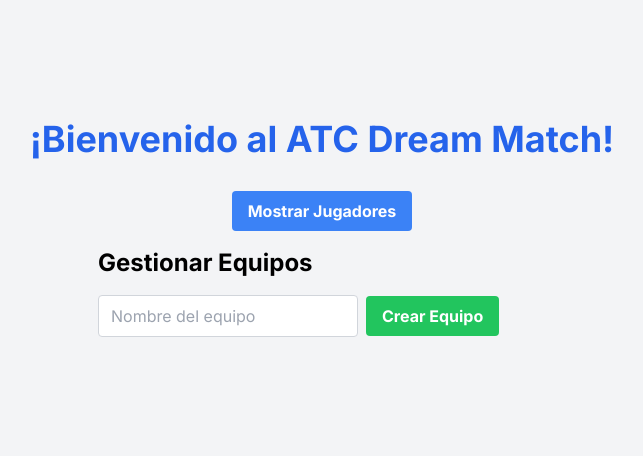
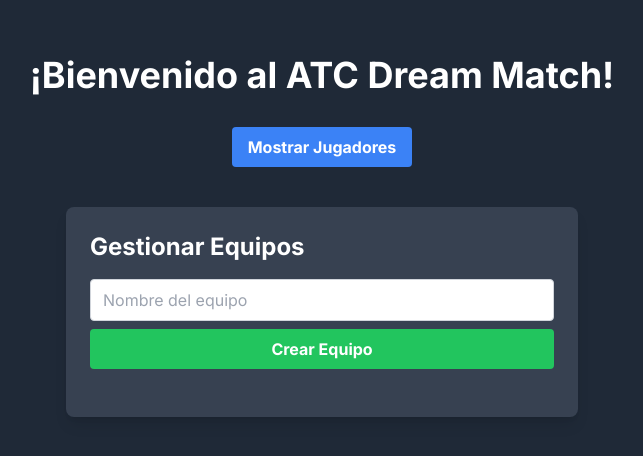
Before and after one commit to Nahuelfd10/atc-dream-match, a Next.js app: page / in a window 1280 px wide. Shown: the part 164-620 px from the top of the page, without its empty margins (318-961 px from the left). Built offline with nearby package versions, Linux system fonts and the light colour scheme.

Commit message:
first styles

```diff
--- a/src/app/page.tsx
+++ b/src/app/page.tsx
@@ -8,8 +8,8 @@ export default function Home() {
   const [showPlayers, setShowPlayers] = useState<boolean>(false);
 
   return (
-    <div className="min-h-screen bg-gray-100 flex flex-col items-center justify-center p-4">
-      <h1 className="text-4xl font-bold text-center text-blue-600 mb-8">
+    <div className="min-h-screen bg-gray-800 flex flex-col items-center justify-center p-4">
+      <h1 className="text-4xl font-bold text-center text-white mb-8">
         ¡Bienvenido al ATC Dream Match!
       </h1>
       <button
--- a/src/components/PlayerList.tsx
+++ b/src/components/PlayerList.tsx
@@ -41,23 +41,30 @@ const PlayerList: React.FC = () => {
     loadPlayers();
   }, []);
 
-  if (loading) return <p>Cargando jugadores...</p>;
-  if (error) return <p>{error}</p>;
+  if (loading) return <p className="text-white">Cargando jugadores...</p>;
+  if (error) return <p className="text-red-500">{error}</p>;
 
   return (
-    <div>
-      <h2 className="text-2xl font-bold mb-4">Lista de Jugadores</h2>
-      <ul className="list-disc list-inside">
+    <div className="w-full max-w-4xl">
+      <h2 className="text-2xl font-bold mb-4 text-white">Lista de Jugadores</h2>
+      <ul className="grid grid-cols-1 sm:grid-cols-2 md:grid-cols-3 gap-4">
         {players.map((player) => (
-          <li key={player.player_id} className="mb-4">
+          <li
+            key={player.player_id}
+            className="bg-white p-4 rounded-lg shadow-md flex items-center"
+          >
             <img
               src={player.player_image}
               alt={player.player_name}
-              width={50}
+              className="w-16 h-16 rounded-full mr-4"
             />
-            <p>Nombre: {player.player_name}</p>
-            <p>Equipo: {player.team_name}</p>
-            <p>Edad: {player.player_age}</p>
+            <div>
+              <p className="text-lg font-semibold">{player.player_name}</p>
+              <p className="text-sm text-gray-600">
+                Equipo: {player.team_name}
+              </p>
+              <p className="text-sm text-gray-600">Edad: {player.player_age}</p>
+            </div>
           </li>
         ))}
       </ul>
--- a/src/components/TeamManagement.tsx
+++ b/src/components/TeamManagement.tsx
@@ -62,15 +62,15 @@ const TeamManagement: React.FC = () => {
   };
 
   return (
-    <div className="w-full max-w-md">
-      <h2 className="text-2xl font-bold mb-4">Gestionar Equipos</h2>
+    <div className="w-full max-w-lg bg-gray-700 p-6 rounded-lg shadow-lg mt-6">
+      <h2 className="text-2xl font-bold mb-4 text-white">Gestionar Equipos</h2>
       <div className="mb-4">
         <input
           type="text"
           value={newTeamName}
           onChange={(e) => setNewTeamName(e.target.value)}
           placeholder="Nombre del equipo"
-          className="border border-gray-300 rounded py-2 px-3 mr-2"
+          className="border border-gray-300 rounded py-2 px-3 mr-2 w-full mb-2"
         />
         <button
           onClick={editingTeam ? saveEdit : createTeam}
@@ -78,23 +78,26 @@ const TeamManagement: React.FC = () => {
             editingTeam
               ? "bg-yellow-500 hover:bg-yellow-700"
               : "bg-green-500 hover:bg-green-700"
-          } text-white font-bold py-2 px-4 rounded`}
+          } text-white font-bold py-2 px-4 rounded w-full mb-2`}
         >
           {editingTeam ? "Guardar" : "Crear Equipo"}
         </button>
         {editingTeam && (
           <button
             onClick={() => setEditingTeam(null)}
-            className="bg-gray-500 hover:bg-gray-700 text-white font-bold py-2 px-4 rounded ml-2"
+            className="bg-gray-500 hover:bg-gray-700 text-white font-bold py-2 px-4 rounded w-full"
           >
             Cancelar
           </button>
         )}
       </div>
-      <ul>
+      <ul className="space-y-2">
         {teams.map((team) => (
-          <li key={team.id} className="flex justify-between items-center mb-2">
-            <span>{team.name}</span>
+          <li
+            key={team.id}
+            className="flex justify-between items-center bg-gray-600 p-4 rounded-lg"
+          >
+            <span className="text-white">{team.name}</span>
             <div>
               <button
                 onClick={() => startEditing(team)}
```
